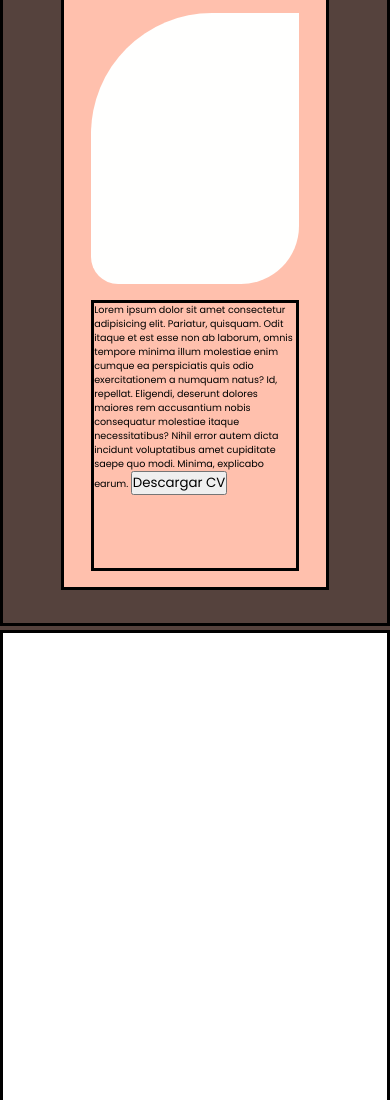
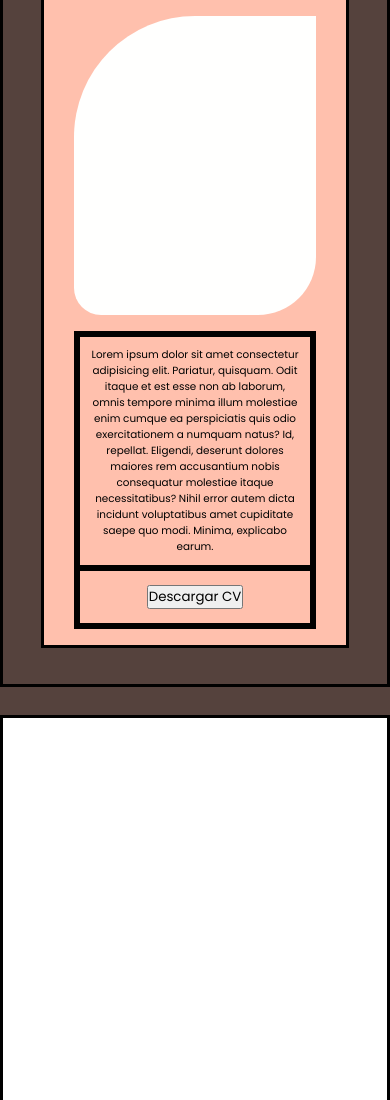
Before and after one commit to AndresDiazGualteros/PORTAFOLIO, a plain HTML site: page index.html in a window 390 px wide. Shown: the part 1142-2242 px from the top of the page. Drawn offline with nearby package versions, Linux system fonts and the light colour scheme.

Commit message:
biografia

```diff
--- a/index.html
+++ b/index.html
@@ -42,9 +42,12 @@
             <h2 class="subtituloSobreMI">SOBRE MÍ</h2>
             <div class="contenedorSobreMi">
                 <div class="contenidoSobreMi">
-                    <p class="parrafoSobreMi">Lorem ipsum dolor sit amet consectetur adipisicing elit. Pariatur, quisquam. Odit itaque et est esse non ab laborum, omnis tempore minima illum molestiae enim cumque ea perspiciatis quis odio exercitationem a numquam natus? Id, repellat. Eligendi, deserunt dolores maiores rem accusantium nobis consequatur molestiae itaque necessitatibus? Nihil error autem dicta incidunt voluptatibus amet cupiditate saepe quo modi. Minima, explicabo earum.
-                        <button>Descargar CV</button>
-                    </p>
+                    <div class="parrafoSobreMi">
+                        <p>Lorem ipsum dolor sit amet consectetur adipisicing elit. Pariatur, quisquam. Odit itaque et est esse non ab laborum, omnis tempore minima illum molestiae enim cumque ea perspiciatis quis odio exercitationem a numquam natus? Id, repellat. Eligendi, deserunt dolores maiores rem accusantium nobis consequatur molestiae itaque necessitatibus? Nihil error autem dicta incidunt voluptatibus amet cupiditate saepe quo modi. Minima, explicabo earum.</p>
+                        <div class="contenedorButtonCV">
+                            <button>Descargar CV</button>
+                        </div>
+                    </div>
                     <div class="imagenSobreMi"></div>
                 </div>
             </div>
--- a/style.css
+++ b/style.css
@@ -148,7 +148,7 @@ header {
 /* sobre mi */
 .sobreMi{
     width: 100vw;
-    height: 110vh;
+    height: 120vh;
     background-color: var(--Background);
 }
 .encabezado1{
@@ -190,6 +190,24 @@ header {
     border: solid;
     width: 50%;
     height: 40%;
+}
+.parrafoSobreMi p {
+    border: solid;
+    height: 80%;
+    font-size: 1.1rem;
+    display: flex;
+    align-items: center;
+}
+.contenedorButtonCV {
+    border: solid;
+    margin: auto;
+    height: 20%;
+    display: flex;
+    justify-content: center;
+    align-items: center;
+}
+.contenedorButtonCV button {
+    cursor: pointer;
 }
 .imagenSobreMi {
     border: solid;
@@ -282,6 +300,7 @@ header {
 
     /* sobre mi */
     .contenidoSobreMi{
+        width: 80%;
         flex-direction: column-reverse;
     }
     .parrafoSobreMi {
@@ -290,6 +309,18 @@ header {
         height: 50%;
         font-size: .6rem;
     }
+    .parrafoSobreMi p {
+        border: solid;
+        height: 80%;
+        padding: .5rem;
+        font-size: .65rem;
+        text-align: center;
+    }
+    .contenedorButtonCV {
+        display: flex;
+        justify-content: center;
+        align-items: center;
+    }
     .imagenSobreMi {
         width: 90%;
         height: 50%;
```
